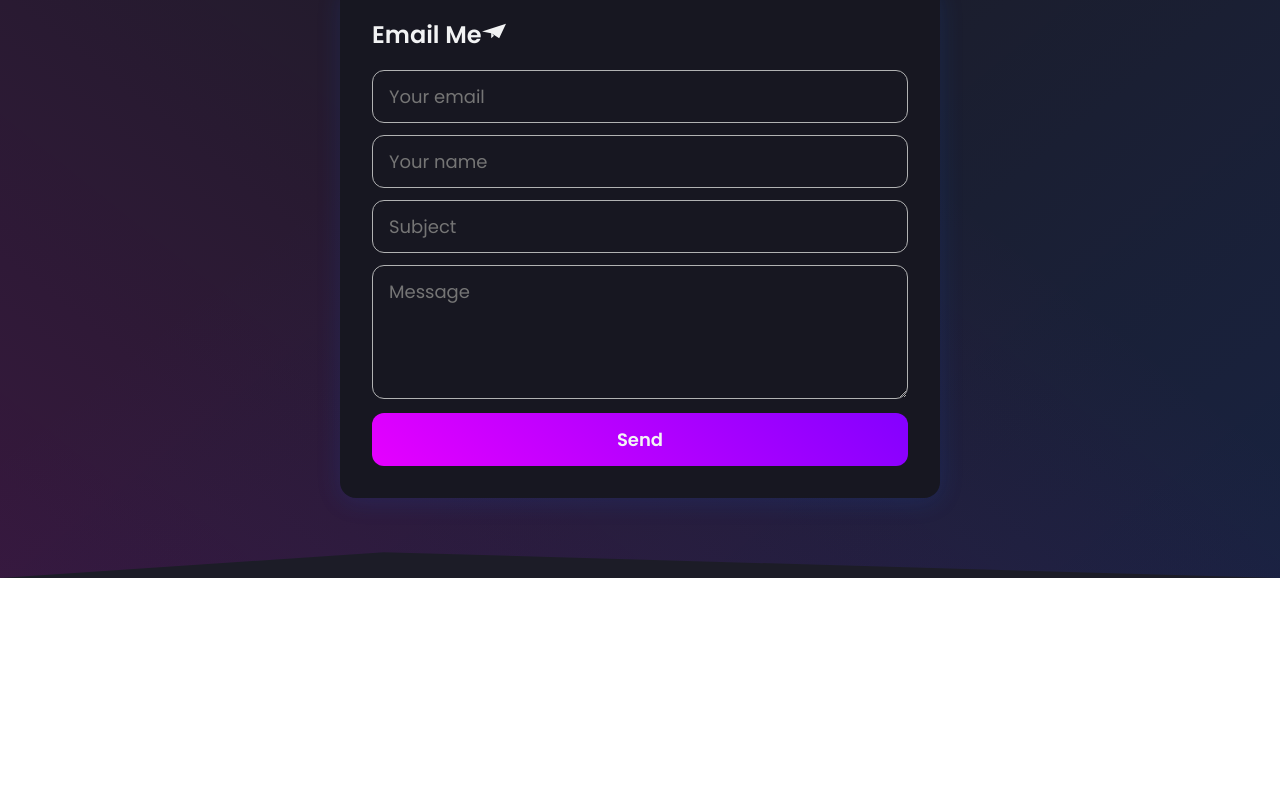
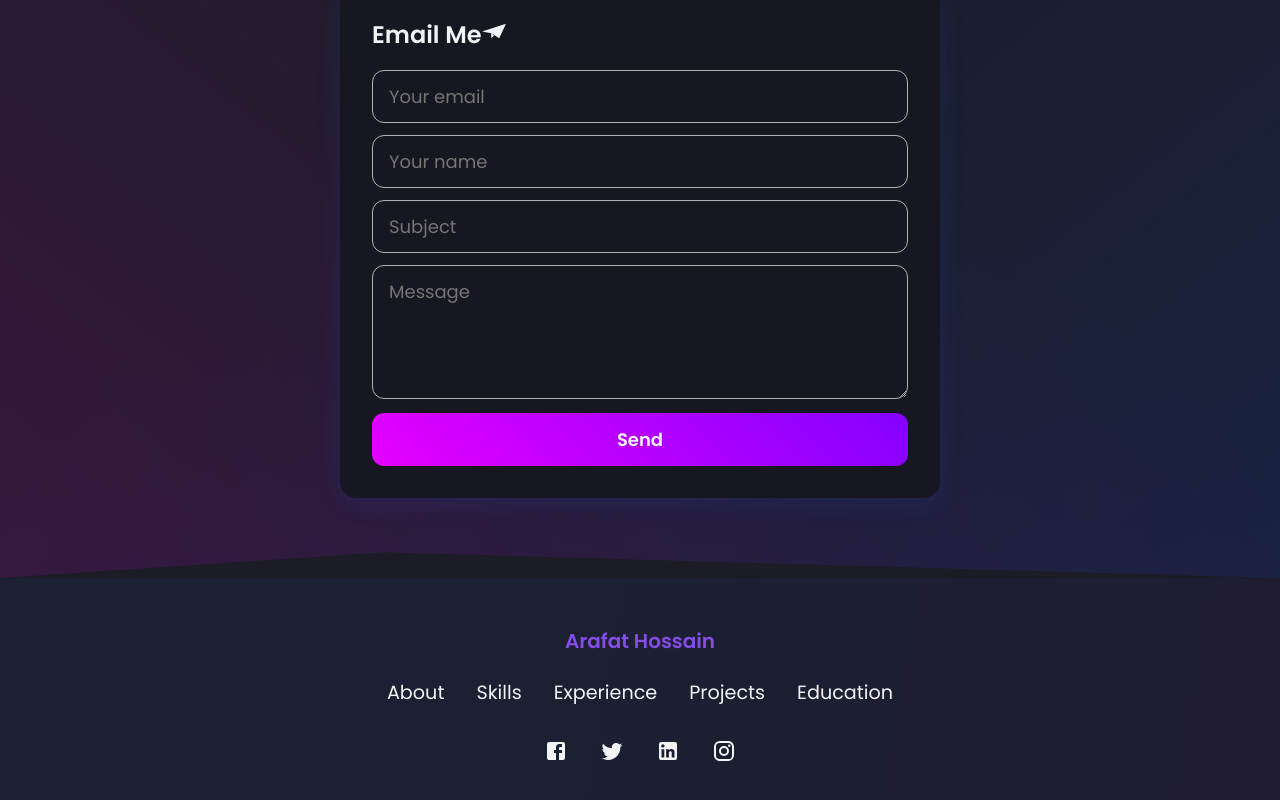
Before and after one commit to arafatGithubCode/Demo-profile-me, a React (Vite) app: page / in a window 1280 px wide. Shown: the part 9526-10326 px from the top of the page. Before the commit the page ends 10104 px from the top, so only its background shows below. Built offline with nearby package versions, Linux system fonts and the light colour scheme.

Commit message:
complete footer

```diff
--- a/package.json
+++ b/package.json
@@ -12,7 +12,9 @@
   "dependencies": {
     "@emotion/react": "^11.11.3",
     "@emotion/styled": "^11.11.0",
+    "@mui/icons-material": "^5.15.9",
     "@mui/lab": "^5.0.0-alpha.165",
+    "@mui/material": "^5.15.9",
     "prop-types": "^15.8.1",
     "react": "^18.2.0",
     "react-dom": "^18.2.0",
--- a/src/App.jsx
+++ b/src/App.jsx
@@ -12,6 +12,7 @@
 import Project from "./components/project/Project";
 import Education from "./components/education/Education";
 import Contact from "./components/contact/Contact";
+import Footer from "./components/footer/Footer";
 
 const Body = styled.div`
   background-color: ${({ theme }) => theme.bg};
@@ -53,6 +54,7 @@
             <Education />
             <Contact />
           </Wrapper>
+          <Footer />
         </Body>
       </BrowserRouter>
     </ThemeProvider>
--- /dev/null
+++ b/src/components/footer/Footer.jsx
@@ -0,0 +1,112 @@
+import styled from "styled-components";
+import { Bio } from "../../data/constant";
+import FacebookIcon from "@mui/icons-material/Facebook";
+import { Instagram, LinkedIn, Twitter } from "@mui/icons-material";
+
+const FooterContainer = styled.div`
+  width: 100%;
+  padding: 2rem 0;
+  display: flex;
+  justify-content: center;
+  background: linear-gradient(
+    100.26deg,
+    rgba(0, 102, 255, 0.05) 42.33%,
+    rgba(150, 0, 225, 0.05) 127.07%
+  );
+`;
+
+const FooterWrapper = styled.div`
+  width: 100%;
+  max-width: 1200px;
+  display: flex;
+  flex-direction: column;
+  gap: 14px;
+  align-items: center;
+  padding: 1rem;
+  color: ${({ theme }) => theme.text_primary};
+`;
+
+const Logo = styled.div`
+  font-weight: 600;
+  font-size: 20px;
+  color: ${({ theme }) => theme.primary};
+`;
+
+const Nav = styled.nav`
+  width: 100%;
+  max-width: 800px;
+  margin-top: 0.5rem;
+  display: flex;
+  flex-direction: row;
+  gap: 2rem;
+  justify-content: center;
+  @media (max-width: 768px) {
+    flex-wrap: wrap;
+    gap: 1rem;
+    justify-content: center;
+    text-align: center;
+    font-size: 12px;
+  }
+`;
+
+const NavLink = styled.a`
+  color: ${({ theme }) => theme.text_primary};
+  text-decoration: none;
+  font-size: 1.2rem;
+  transition: color 0.2s ease-in-out;
+  &:hover {
+    color: ${({ theme }) => theme.primary};
+  }
+  @media (max-width: 768px) {
+    font-size: 1rem;
+  }
+`;
+
+const SocialMediaIcons = styled.div`
+  display: flex;
+  margin-top: 1rem;
+`;
+
+const SocialMediaIcon = styled.a`
+  display: inline-block;
+  margin: 0 1rem;
+  font-size: 1.5rem;
+  color: ${({ theme }) => theme.text_primary};
+  transition: color 0.2s ease-in-out;
+  &:hover {
+    color: ${({ theme }) => theme.primary};
+  }
+`;
+
+const Footer = () => {
+  return (
+    <FooterContainer>
+      <FooterWrapper>
+        <Logo>Arafat Hossain</Logo>
+        <Nav>
+          <NavLink href="#about">About</NavLink>
+          <NavLink href="#skills">Skills</NavLink>
+          <NavLink href="#experience">Experience</NavLink>
+          <NavLink href="#projects">Projects</NavLink>
+          <NavLink href="#education">Education</NavLink>
+        </Nav>
+        <SocialMediaIcons>
+          <SocialMediaIcon href={Bio.facebook}>
+            <FacebookIcon />
+          </SocialMediaIcon>
+          <SocialMediaIcon href={Bio.twitter}>
+            <Twitter />
+          </SocialMediaIcon>
+          <SocialMediaIcon href={Bio.linkedin}>
+            <LinkedIn />
+          </SocialMediaIcon>
+          <SocialMediaIcon href={Bio.insta}>
+            <Instagram />
+          </SocialMediaIcon>
+        </SocialMediaIcons>
+      </FooterWrapper>
+    </FooterContainer>
+  );
+};
+
+export default Footer;
```
Also changed, not shown: 1 other file (tests, documents, lock files or other folders).
